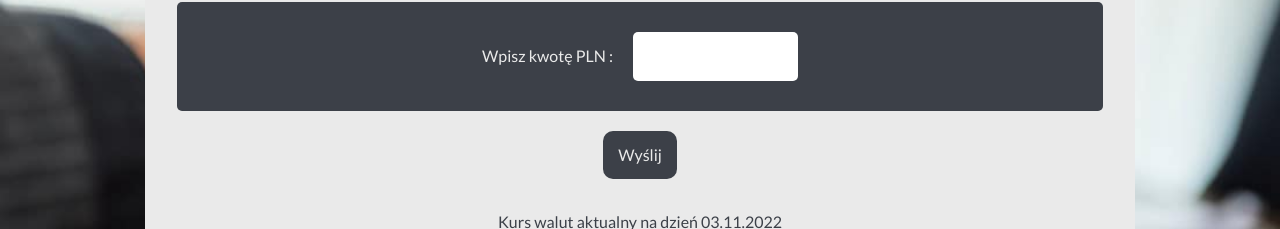
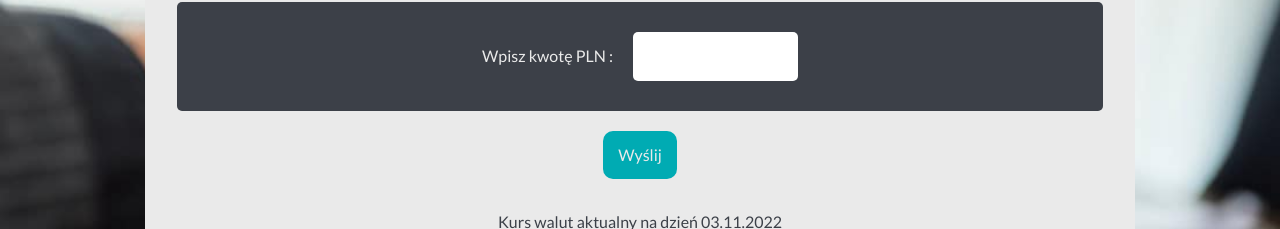
Before and after one commit to arturgajewski/currency-converter-react, a React (Create React App) app: page / in a window 1280 px wide. Shown: the part 382-611 px from the top of the page. Built offline with nearby package versions, Linux system fonts and the light colour scheme.

Commit message:
change background color button

```diff
--- a/src/Button/style.css
+++ b/src/Button/style.css
@@ -1,5 +1,5 @@
 .button {
-  background-color: #3C4048;
+  background-color: #00ABB3;
   padding: 15px;
   border: none;
   border-radius: 10px;
@@ -12,9 +12,9 @@
 }
 
 .button:hover {
-  background-color: hsl(220, 9%, 36%);
+  background-color: hsl(183, 100%, 40%);
 }
 
 .button:active {
-  background-color: hsl(220, 9%, 46%);
+  background-color: hsl(183, 100%, 45%);
 }
```
